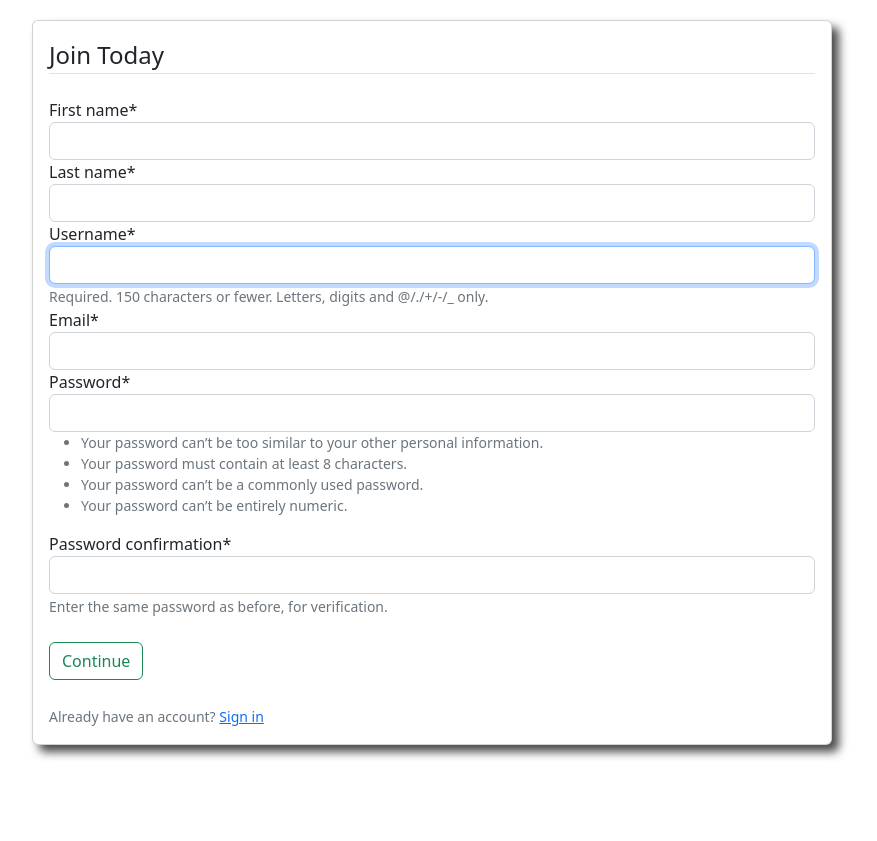
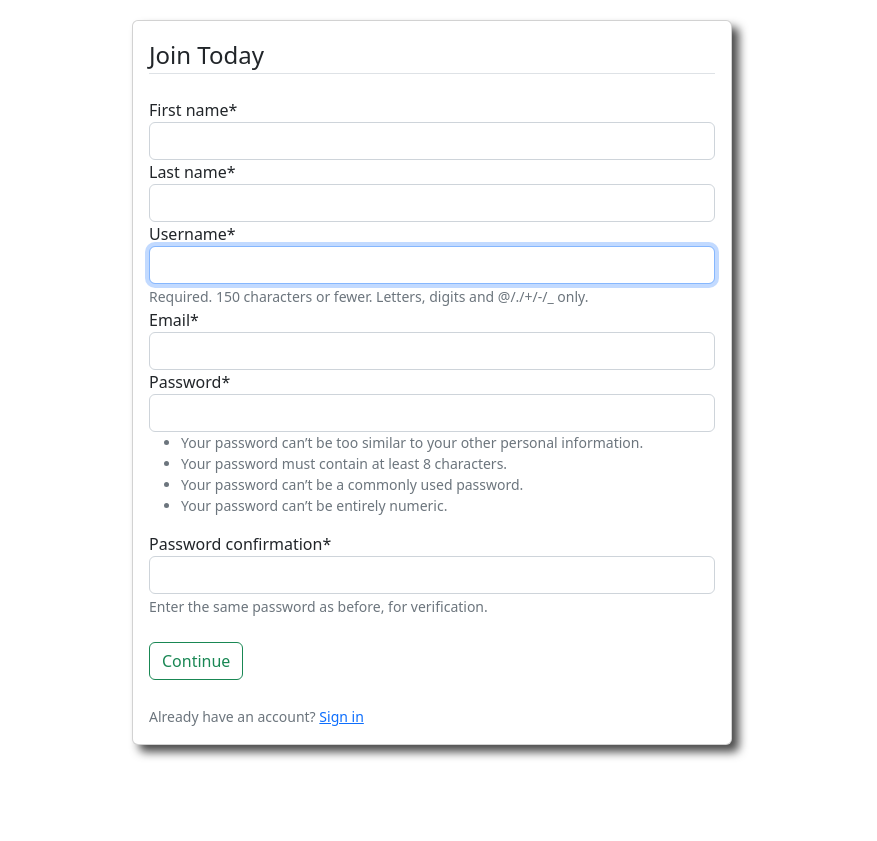
Before and after one commit to JackPadalino/ExApp, a Django app: page /register/ in a window 1280 px wide. Shown: the part 56-897 px from the top of the page, without its empty margins (208-1085 px from the left). Run offline with Django 4.2, Linux system fonts and the light colour scheme; some libraries are stand-ins or nearby versions.

```diff
--- a/users/templates/users/profile.html
+++ b/users/templates/users/profile.html
@@ -1,7 +1,7 @@
 {% extends "main/base.html" %}
 {% load crispy_forms_tags %}
 {% block content %}
-<div class="card project-card" style="width: 800px;">
+<div class="card project-card" style="width: 600px;">
     <div class="card-body project-card-body">
         <form method='POST'>
             <fieldset class='form-group'>
--- a/users/templates/users/register.html
+++ b/users/templates/users/register.html
@@ -2,7 +2,7 @@
 {% load crispy_forms_tags %}
 {% block content %}
 <div class='container'>
-    <div class="card project-card" style="width: 800px;">
+    <div class="card project-card" style="width: 600px;">
         <div class="card-body project-card-body">
             <form method='POST'>
                 <fieldset class='form-group'>
```
Also changed, not shown: db.sqlite3.
